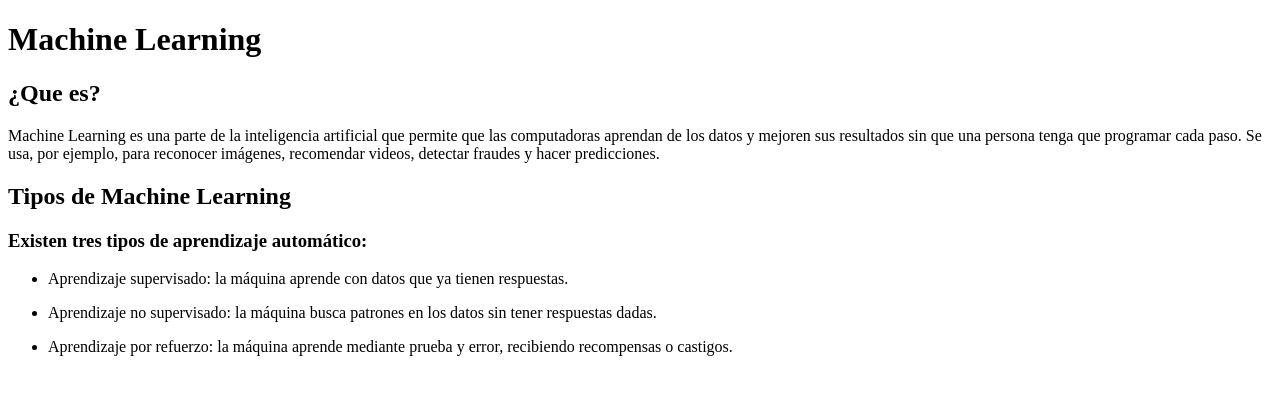
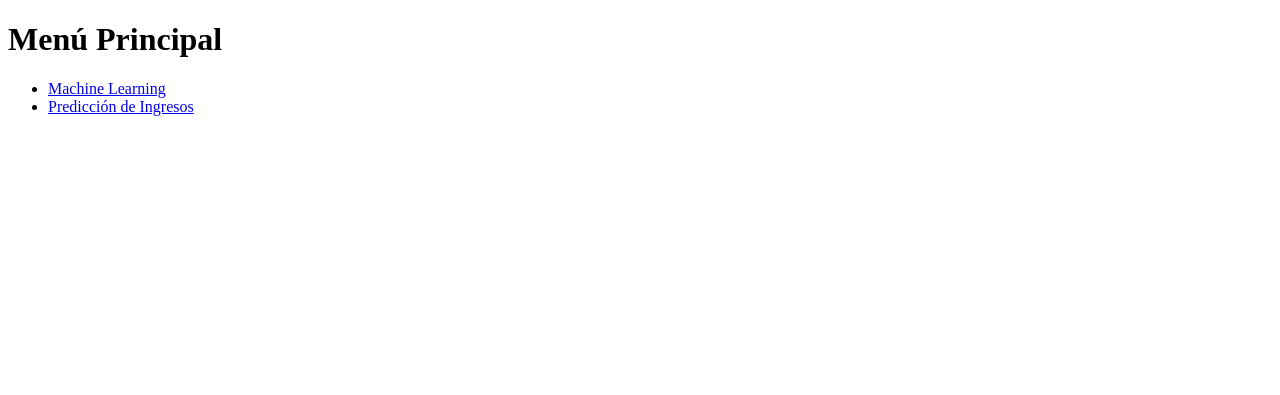
Before and after one commit to batlegood/machine-learning-exp, a Flask app: page / in a window 1280 px wide. Shown: the top 395 px of the page. Run offline with Flask 3, Linux system fonts and the light colour scheme.

Commit message:
Proyecto Flask completo con menú y predicción

```diff
--- a/Templates/index.html
+++ b/Templates/machine.html
@@ -16,6 +16,9 @@
    <li> <p>Aprendizaje supervisado: la máquina aprende con datos que ya tienen respuestas.</p></li>
     <li><p>Aprendizaje no supervisado: la máquina busca patrones en los datos sin tener respuestas dadas.</p></li>
    <li> <p>Aprendizaje por refuerzo: la máquina aprende mediante prueba y error, recibiendo recompensas o castigos.</p></li>
+<a href="/" style="display:inline-block; padding:10px 20px; background:#007BFF; color:white; text-decoration:none; border-radius:5px;">
+  Volver al Menú
+</a>
 
     </ul>
 
--- /dev/null
+++ b/Templates/menu.html
@@ -0,0 +1,14 @@
+<!DOCTYPE html>
+<html lang="es">
+<head>
+  <meta charset="UTF-8">
+  <title>Menú Principal</title>
+</head>
+<body>
+  <h1>Menú Principal</h1>
+  <ul>
+    <li><a href="/machine">Machine Learning</a></li>
+    <li><a href="/ingresos">Predicción de Ingresos</a></li>
+  </ul>
+</body>
+</html>
--- a/app.py
+++ b/app.py
@@ -1,10 +1,23 @@
-from flask import Flask, render_template
+from flask import Flask, render_template, request
+from modelo import predecir_ingresos
 
 app = Flask(__name__)
 
 @app.route("/")
-def home():
-    return render_template("index.html")
+def menu():
+    return render_template("menu.html")
 
-if __name__=="__main__":
+@app.route("/machine")
+def machine():
+    return render_template("machine.html")
+
+@app.route("/ingresos", methods=["GET", "POST"])
+def ingresos():
+    prediccion = None
+    if request.method == "POST":
+        clientes = int(request.form["clientes"])
+        prediccion = predecir_ingresos(clientes)
+    return render_template("ingresos.html", prediccion=prediccion)
+
+if __name__ == "__main__":
     app.run(debug=True)
--- /dev/null
+++ b/modelo.py
@@ -0,0 +1,33 @@
+import pandas as pd
+import matplotlib.pyplot as plt
+from sklearn.linear_model import LinearRegression
+
+data = {
+    "clientes": [10, 20, 30, 40, 50, 60, 70, 80, 100, 120, 150],
+    "ingresos": [950, 2100, 3100, 4050, 5200, 6100, 6900, 8200, 10200, 12500, 15500]
+}
+
+df = pd.DataFrame(data)
+
+x = df[["clientes"]]
+y = df["ingresos"]
+
+modelo = LinearRegression()
+modelo.fit(x, y)
+
+def predecir_ingresos(clientes):
+    prediccion = modelo.predict([[clientes]])[0]
+
+
+    plt.scatter(df["clientes"], df["ingresos"], color="blue", label="Datos reales")
+    plt.plot(df["clientes"], modelo.predict(x), color="red", label="Regresión")
+    plt.scatter([clientes], [prediccion], color="green", marker="x", s=100, label="Predicción")
+
+    plt.xlabel("Clientes")
+    plt.ylabel("Ingresos")
+    plt.title("Predicción de ingresos")
+    plt.legend()
+    plt.savefig("static/grafico.png")
+    plt.close()
+
+    return prediccion
```
Also changed, not shown: Templates/ingresos.html (added, +14 -0 lines), static/grafico.png (added).
